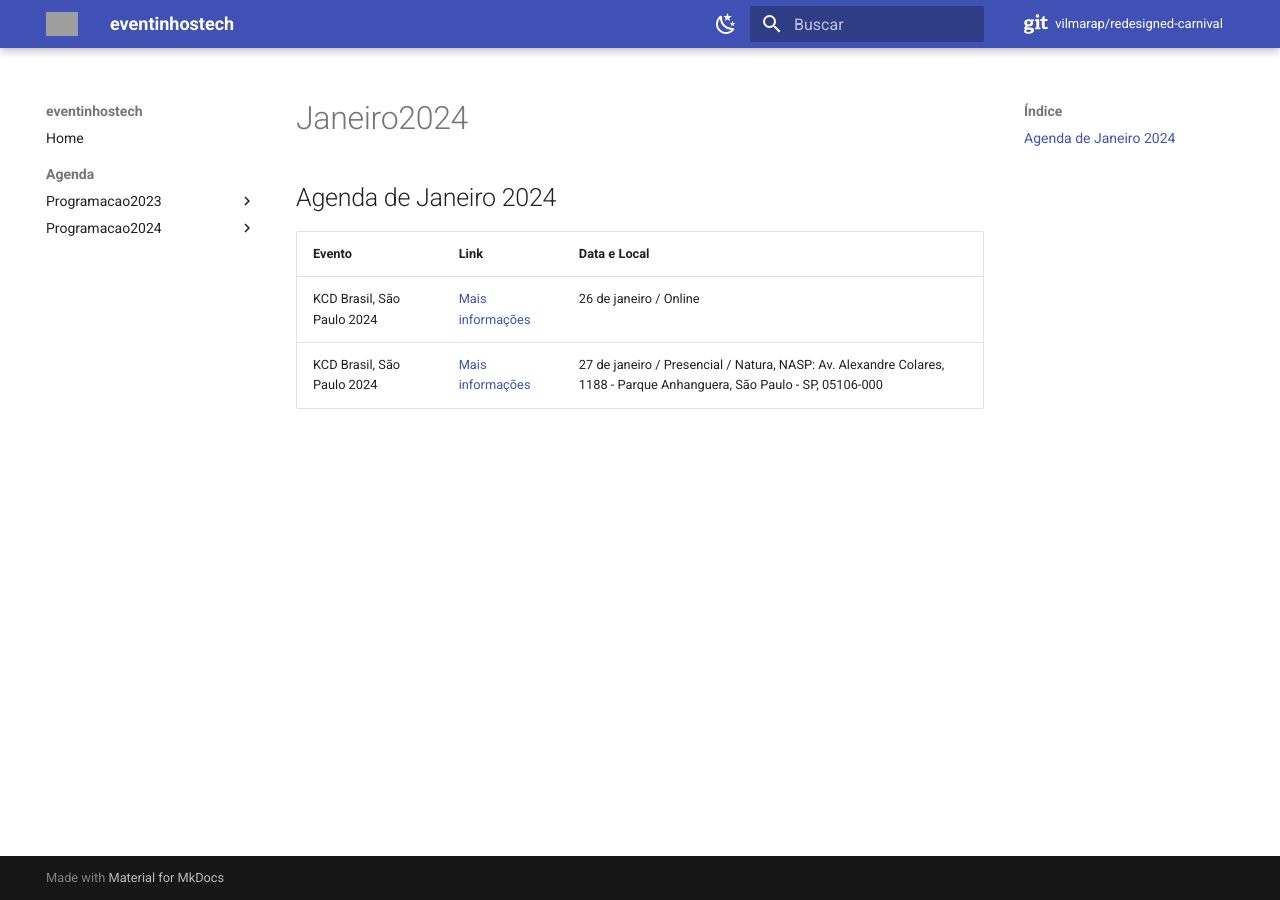
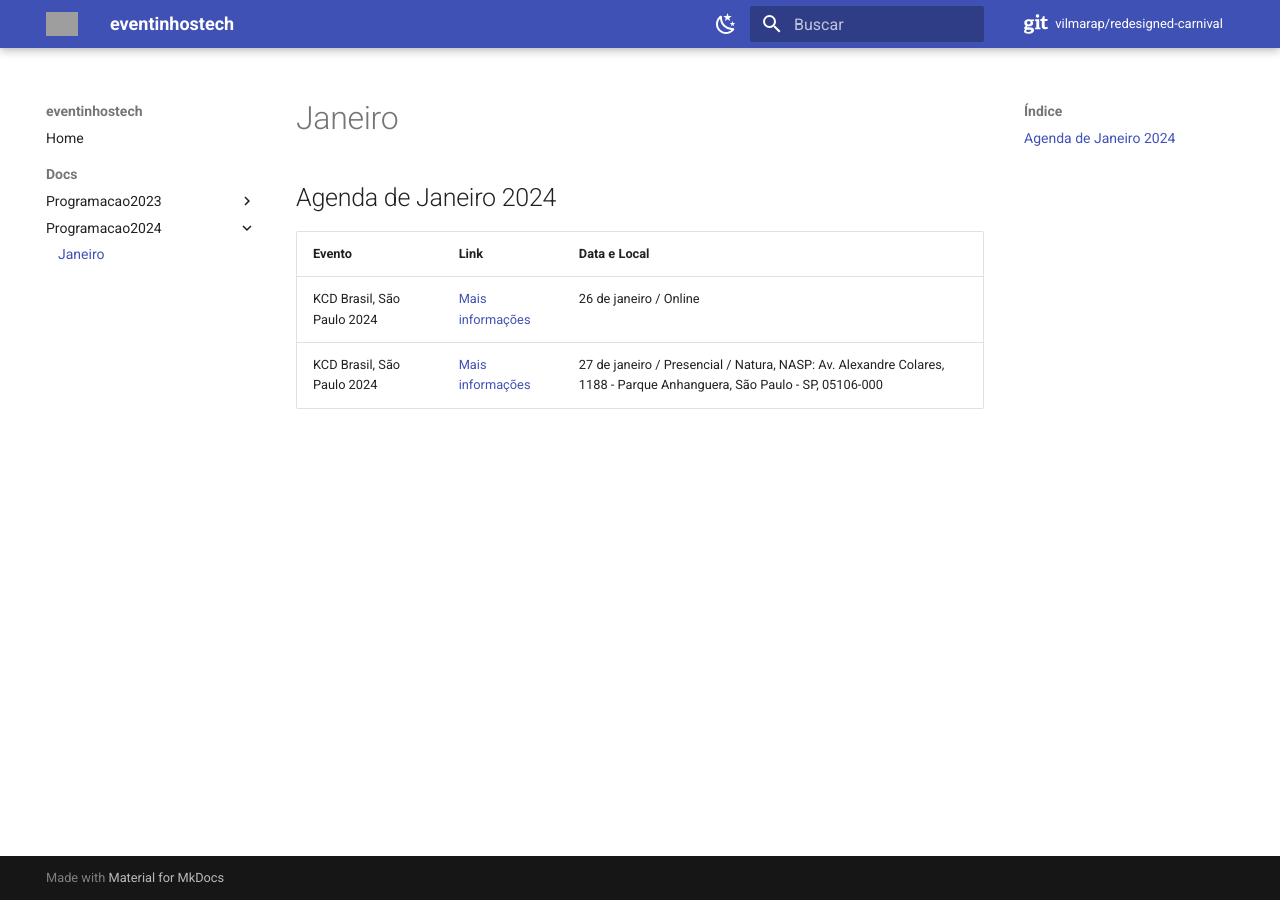
Before and after one commit to vilmarap/eventinhostech, an MkDocs documentation site: the page built from docs/programacao2024/janeiro2024.md, in a window 1280 px wide. Built offline with MkDocs 1.6.1 and Material for MkDocs 9.7.7, drawn with Linux system fonts in a browser that asks for light colours; comment, search, counter and statistics services are not loaded; some of the changed lines change nothing that is shown; grey boxes are pictures that could not be loaded.

Commit message:
fix: adjust folders name and path

```diff
--- a/mkdocs.yml
+++ b/mkdocs.yml
@@ -71,9 +71,9 @@
 
 nav:
   - Home: index.md
-  - Agenda:
+  - Docs:
     - Programacao2023:
-      - Novembro: 2023/novembro2023.md
-      - Dezembro: 2023/dezembro2023.md
+      - Novembro: programacao2023/novembro2023.md
+      - Dezembro: programacao2023/dezembro2023.md
     - Programacao2024:
-      - Janeiro: 2023/janeiro2024.md
+      - Janeiro: programacao2024/janeiro2024.md
```
Also changed, not shown: docs/programacao2023/dezembro2023.md (renamed from docs/2023/dezembro2023.md), docs/programacao2023/novembro2023.md (renamed from docs/2023/novembro2023.md), docs/programacao2024/janeiro2024.md (renamed from docs/2024/janeiro2024.md).
